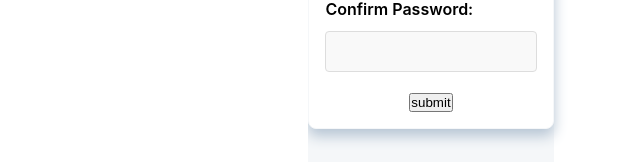
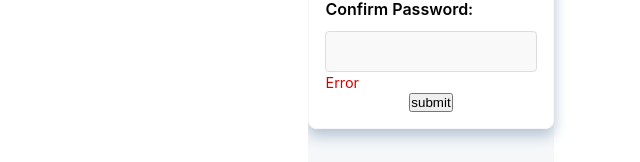
Before and after one commit to michaltruszczynski/mservice, a React (Vite) app: page / in a window 1280 px wide. Shown: the part 504-666 px from the top of the page, without its empty margins (334-974 px from the left). Built offline with nearby package versions, Linux system fonts and the light colour scheme.

Commit message:
refactoring input

```diff
--- a/src/components/SigninForm/SigninForm.tsx
+++ b/src/components/SigninForm/SigninForm.tsx
@@ -41,7 +41,9 @@ const SigninForm = () => {
             )
             .min(4, PasswordErrorMsg.minCharNumber),
         confirmPassword: z.string(),
-    }).refine((data) => data.password === data.confirmPassword, {
+    }).refine((data) => {
+        return data.password === data.confirmPassword && data.confirmPassword
+    }, {
         path: ["confirmPassword"],
         message: "Passwords don't match.",
     });
--- a/src/components/form/ConfirmPasswordInput/ConfirmPasswordInput.tsx
+++ b/src/components/form/ConfirmPasswordInput/ConfirmPasswordInput.tsx
@@ -14,6 +14,7 @@ const ConfirmPasswordInput = ({ type, name, label }: InputPropsType) => {
         const { isDirty, isValid, errors } = useFormState({ name, control })
 
         // console.log(isDirty, errors, isValid)
+        console.log('confirm password: ', errors)
 
         const password = watch('password')
 
--- a/src/components/form/ErrorField/ErrorField.tsx
+++ b/src/components/form/ErrorField/ErrorField.tsx
@@ -6,40 +6,29 @@ import styles from './ErrorField.module.scss';
 
 const cx = classNames.bind(styles);
 
-// type PropsType = {
-//     errors: any;
-//     name: string;
-//     isDirty: boolean;
-//     isValid: boolean;
-//     multipleErrorMsgArr: {
-//         [key: string]: string
-//     } | undefined;
-// }
-
 type PropsType = {
+    errors: FieldErrors<FormData>;
     name: FormDataKeys;
+    isDirty: boolean;
+    isValid: boolean;
+    isTouched: boolean;
     multipleErrorMsgArr: {
         [key: string]: string
     } | undefined;
 }
 
-// function ErrorField({ errors, isDirty, name, isValid, multipleErrorMsgArr }: PropsType) {
+function ErrorField({ errors, isDirty, name, isValid, isTouched, multipleErrorMsgArr }: PropsType) {
 
-function ErrorField({ name, multipleErrorMsgArr }: PropsType) {
-
-
-    const { control } = useFormContext<FormData>();
-    const { isDirty, isValid, errors, touchedFields } = useFormState<FormData>({ name, control })
     console.log(errors)
 
 
-    const getErrorMessages = (errors: any, multipleErrorMsgArr: { [key: string]: string } | undefined, name: string) => {
+    const getErrorMessages = (errors: any, multipleErrorMsgArr: { [key: string]: string } | undefined, name: FormDataKeys) => {
         if (!multipleErrorMsgArr && errors?.[name]) {
-            return <p className={cx('error', 'error--red', { 'error--hidden': isValid })}>{errors[name].message}</p>
+            return <p className={cx('error', 'error--red', { 'error--hidden': isValid })}>{errors?.[name]?.message}</p>
         }
 
         if (multipleErrorMsgArr) {
-            const errorArray = errors[name] ? Object.values(errors[name].types) : [];
+            const errorArray = errors?.[name] ? Object.values(errors[name].types) : [];
             const errorArrayFlat = errorArray.flat();
 
             return Object.entries(multipleErrorMsgArr).map(([key, message]) => {
@@ -47,7 +36,7 @@ function ErrorField({ name, multipleErrorMsgArr }: PropsType) {
                 const isErrorOn = errorArrayFlat.includes(message)
                 console.log(isErrorOn)
                 return (
-                    <p key={key} className={cx('error', { 'error--hidden': isValid, 'error--green': !isErrorOn, 'error--red': isErrorOn })}>{message}</p>
+                    <p key={key} className={cx('error', { 'error--hidden': isValid, 'error--green': !isErrorOn, 'error--red': isErrorOn && isTouched })}>{message}</p>
                 )
             })
         }
--- a/src/components/form/Input/Input.tsx
+++ b/src/components/form/Input/Input.tsx
@@ -21,24 +21,27 @@ const Input = ({ type, name, label, multipleErrorMsgArr }: InputPropsType) => {
         const { register, control } = useFormContext<FormData>();
         const { isDirty, isValid, errors, touchedFields } = useFormState<FormData>({ name, control })
 
-        type x = typeof touchedFields;
         console.log(name, ': ', isDirty, isValid, errors, touchedFields)
-        const inputErrors: FieldErrors<FormData> = errors;
+        // const inputErrors: FieldErrors<FormData> = errors;
 
-        const checkIfInputTouched = (touchedFields: Partial<Readonly<FormData>>, name: FormDataKeys) => {
+
+        const checkIfInputTouched = <T,>(touchedFields: Partial<Readonly<{[Property in keyof T]: boolean}>>, name: keyof T) => {
                 if (!touchedFields[name]) return false
-                return touchedFields[name]
-        }
+                return Boolean(touchedFields[name]);
+        };
+
+        const isTouched = checkIfInputTouched<FormData>(touchedFields, name)
 
         return (
                 <div className={styles['field']} >
                         <label className={styles['field__label']} htmlFor={name}>{label}: </label>
                         <input className={styles['field__input']} id={name} type={type} {...register(name)} />
                         <ErrorField
-                                // isDirty={isDirty}
-                                // isValid={isValid}
+                                isDirty={isDirty}
+                                isValid={isValid}
+                                isTouched={isTouched}
                                 name={name}
-                                // errors={errors}
+                                errors={errors}
                                 multipleErrorMsgArr={multipleErrorMsgArr} />
                 </div>
         )
```
